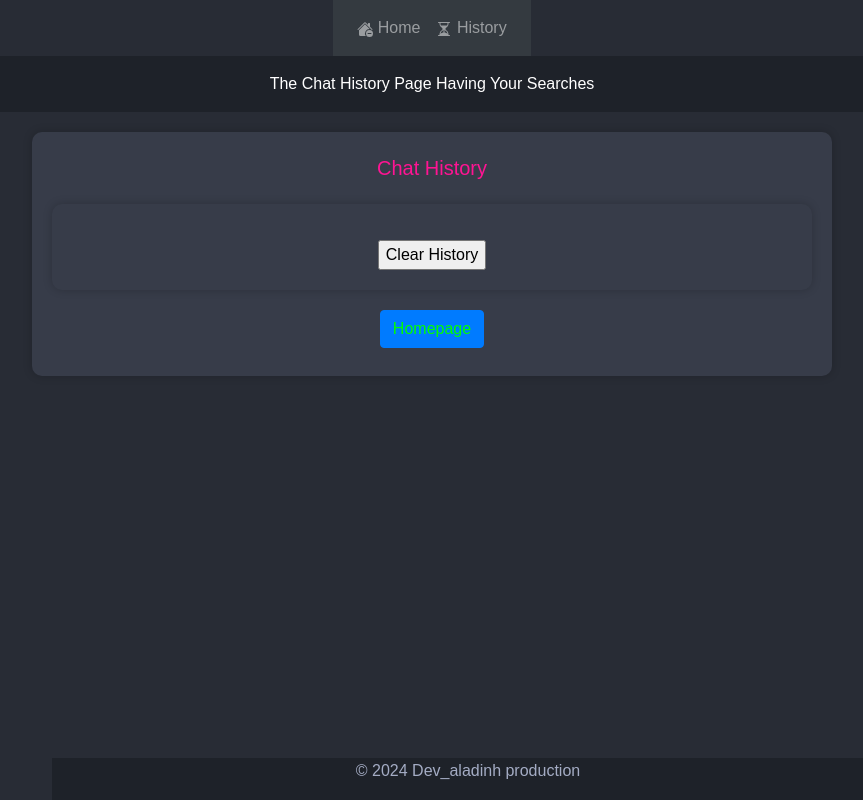
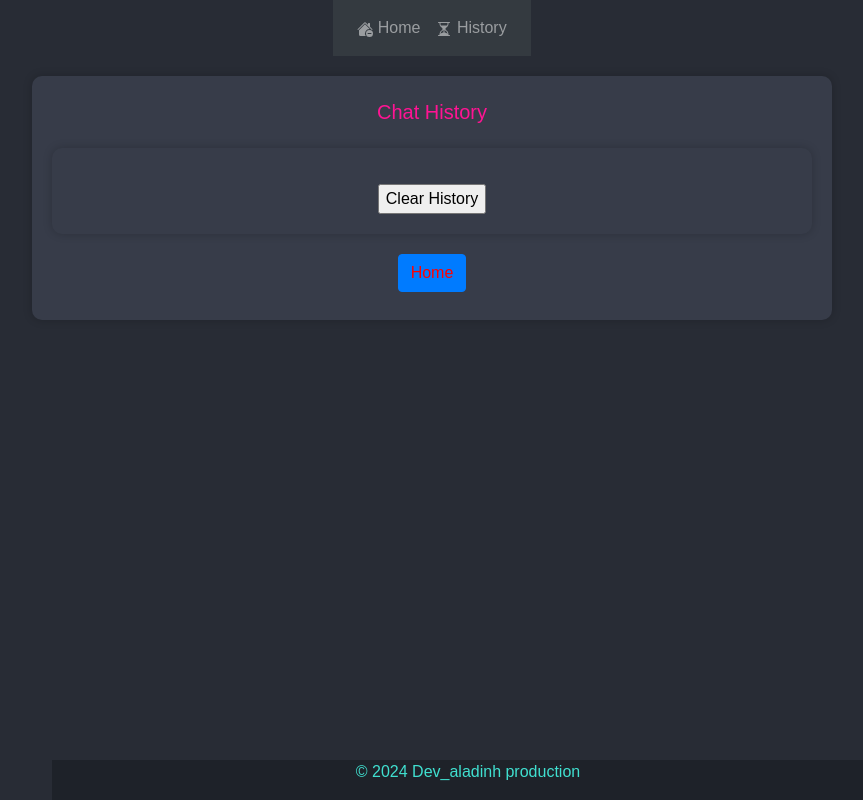
Before and after one commit to harizonelopez/DNI-chat_bot, a Flask app: page /history in a window 1280 px wide. Shown: the whole page, without its empty margins (208-1071 px from the left). Run offline with Flask 3, Linux system fonts and the light colour scheme; parts of the project's set-up code (start-up, migrations or seed data) failed here and were passed over; some libraries are stand-ins or nearby versions.

Commit message:
Update index.html

```diff
--- a/templates/index.html
+++ b/templates/index.html
@@ -1,5 +1,5 @@
 {% extends "base.html" %}
-{% block title %} Query page {% endblock %}
+{% block title %} Index page {% endblock %}
 
 {% block content %}
 <!DOCTYPE html>
@@ -37,6 +37,7 @@
 
         footer {
             background-color: #1e2229;
+            color: turquoise;
             text-align: center;
             padding: 0em 0;
             position: fixed;
@@ -44,42 +45,22 @@
             width: 65%;
         }
 
-        h1, h2 {
-            color: #61dafb;
-        }
-
-        h5, ul {
-            line-height: 1.6;
-            color: #FF1493;
-        }
-
-        h6 {
-            line-height: 1.6;
-            color: green;
-        }
-
-        h7 {
-            line-height: 1.6;
+        a {
             color: red;
         }
 
-        p {
-            line-height: 1.6;
-            color: #a4acc4;
+        a:hover {
+            color: red;
         }
 
-        a {
-            color: #00FF00;
-            text-decoration: none;
-        }
-
-        a:hover {
-            border-bottom: 2px solid #FF6347;
+        h5, ul, li {
+            line-height: 1.6;
+            color: #FF1493;
         }
     </style>
 </head>
 <body>
-    <header>The Chat History Page Having Your Searches</header>
+    <!--<header>The Chat History Page Having Your Searches</header>-->
     <section>
         <h5 align="center">Chat History</h5>
         <section>
@@ -97,7 +78,7 @@
                     value="Clear History">
             </form>
         </section>
-        <h5 align="center"><button class="btn btn-primary"><a href="{{ url_for('home') }}"> Homepage </a></button></h5>
+        <h5 align="center"><button class="btn btn-primary"><a href = "{{ url_for('home') }}">Home</a></button></h5>
         <footer>
             <p>&copy; 2024 Dev_aladinh production</p>
         </footer>
```
